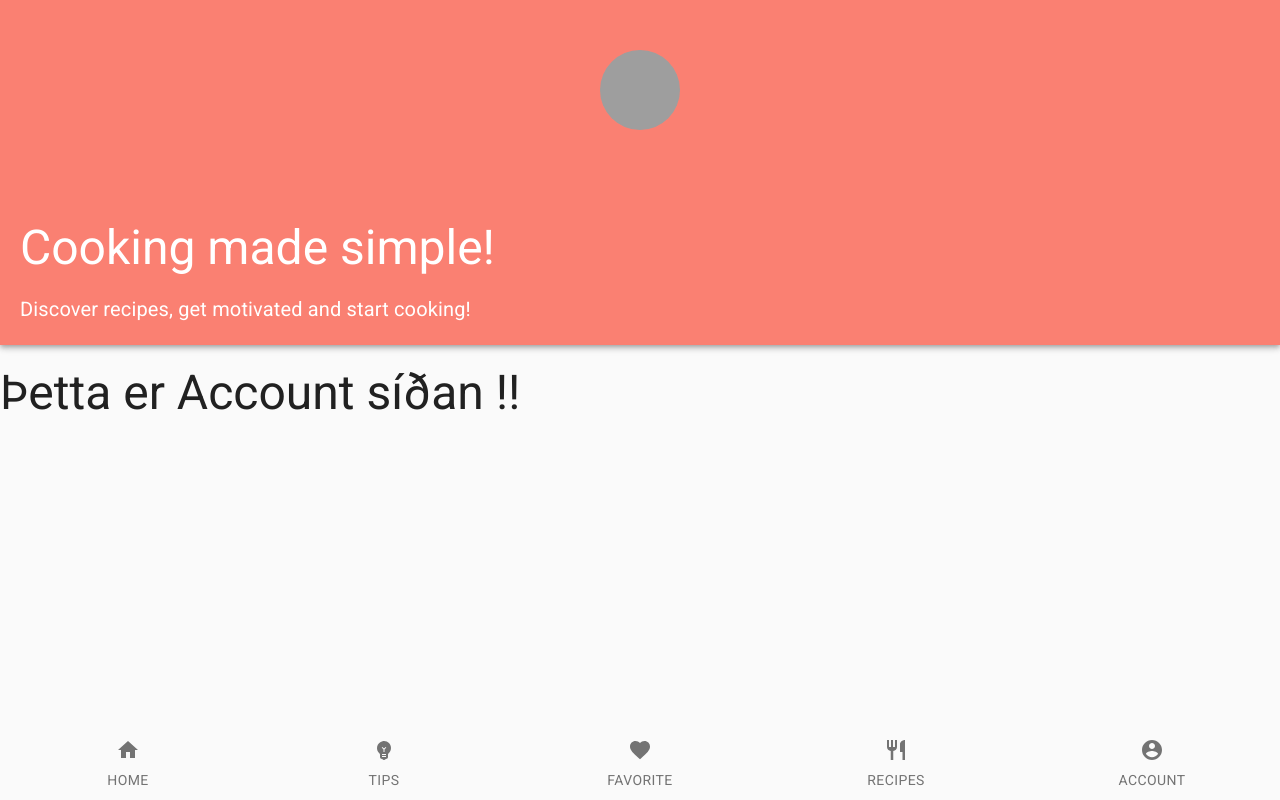
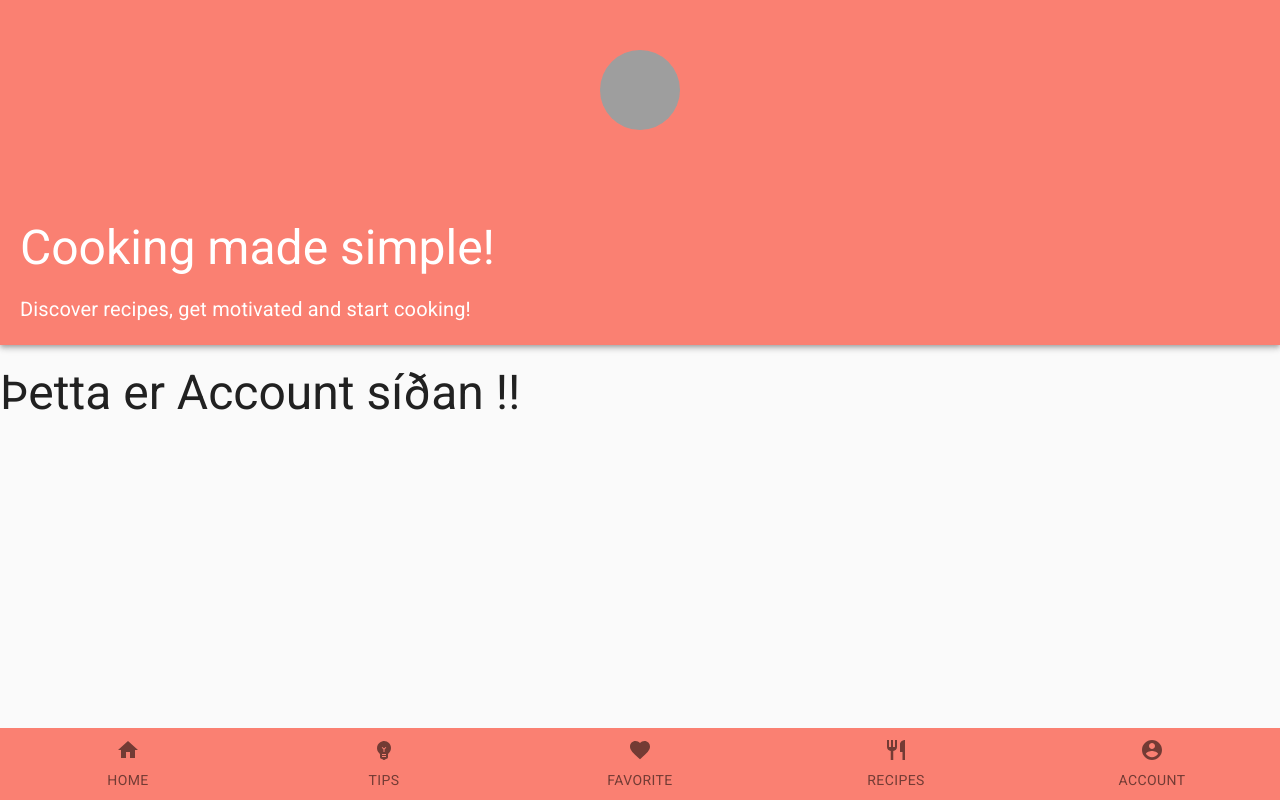
Before and after one commit to Kristbjorgosk/Recipe-web-application, a React (Create React App) app: page /Account in a window 1280 px wide. Built offline with nearby package versions, Linux system fonts and the light colour scheme; grey boxes are pictures that could not be loaded.

Commit message:
bg to salmon in navbar

```diff
--- a/src/Component/Navbar.js
+++ b/src/Component/Navbar.js
@@ -21,6 +21,7 @@ const useStyles = makeStyles({
     position: "fixed",
     overflow: "hidden",
     bottom: 0,
+    backgroundColor: "salmon",
   },
 });
 
```
